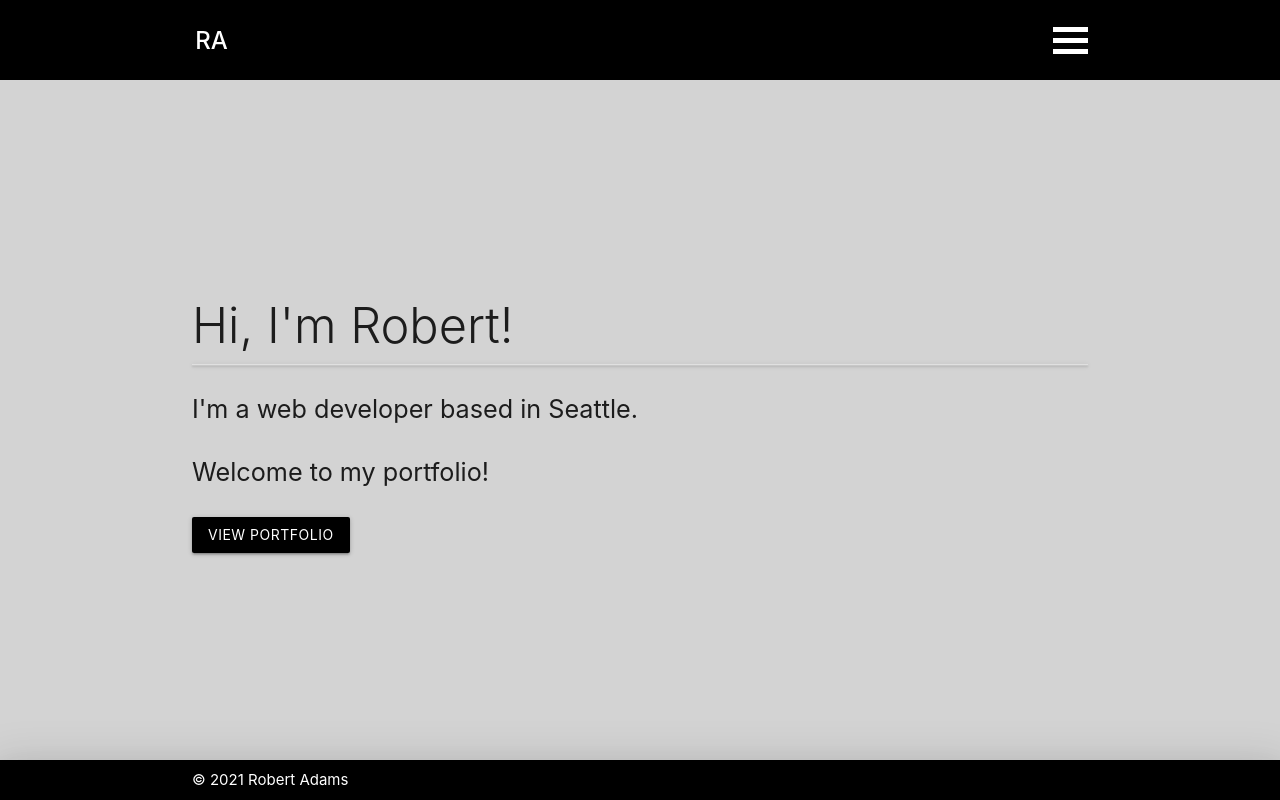
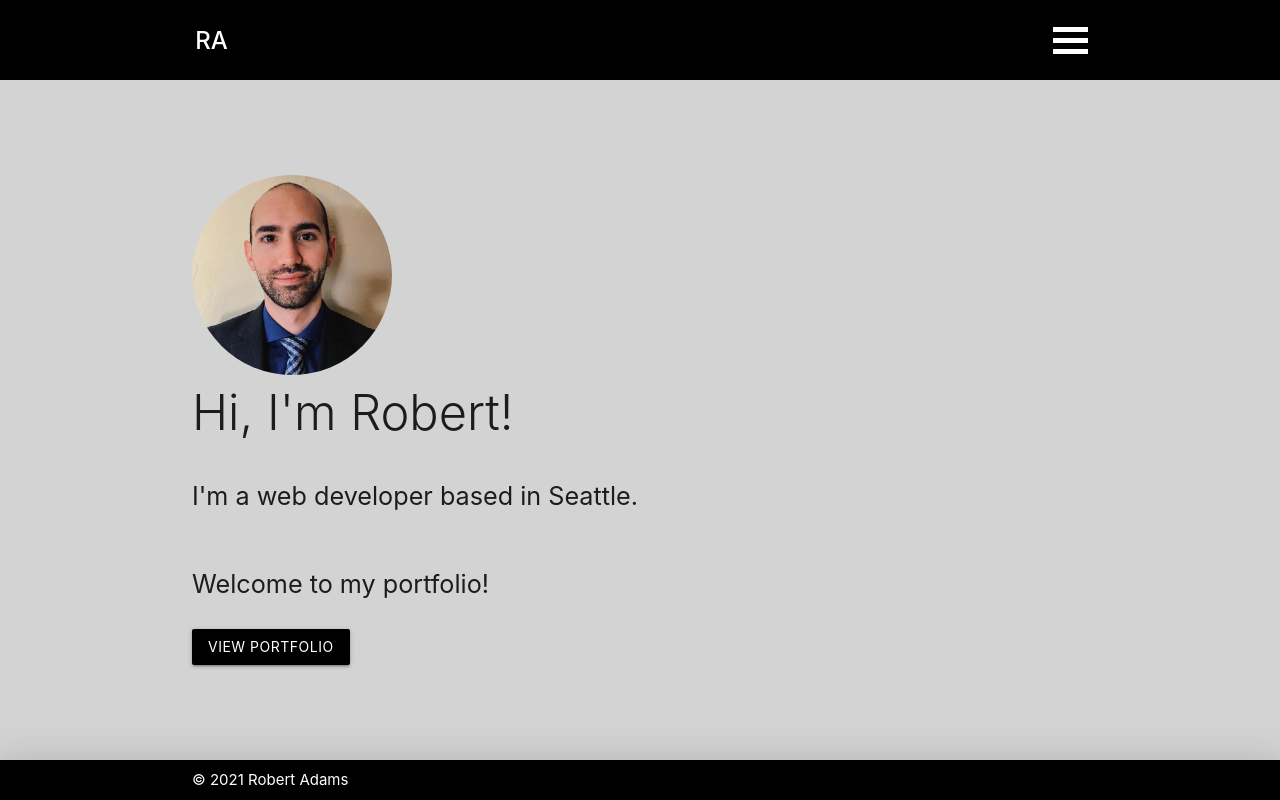
Before and after one commit to comatosino/comatosino.github.io, a React (Create React App) app: page / in a window 1280 px wide. Built offline with nearby package versions, Linux system fonts and the light colour scheme.

Commit message:
moved avatar to intro and added styles

```diff
--- a/src/pages/About/About.js
+++ b/src/pages/About/About.js
@@ -1,6 +1,4 @@
 import React from "react";
-
-import Avatar from "./images/avatar.jpg";
 
 import "./About.css";
 
@@ -10,8 +8,6 @@ export default function About() {
       <h1 className="page-header">About</h1>
       <div className="divider z-depth-1"></div>
       <div className="section">
-        <img src={Avatar} alt="avatar" className="circle" width="200px" />
-
         <div className="about-content-container">
           <p className="left-align">
             Hello, I'm Robert!
--- a/src/pages/Intro/Intro.css
+++ b/src/pages/Intro/Intro.css
@@ -14,3 +14,9 @@
   overflow: hidden;
   transition: height 0.5s, opacity 0s, overflow 0s;
 }
+
+.myContainer {
+  display: flex;
+  flex-direction: column;
+  align-items: flex-start;
+}
--- a/src/pages/Intro/Intro.js
+++ b/src/pages/Intro/Intro.js
@@ -2,10 +2,13 @@ import React from "react";
 
 import "./Intro.css";
 
+import Avatar from "./images/avatar.jpg";
+
 export default function Intro() {
   return (
     <section id="intro">
-      <div className="container">
+      <div className="container myContainer">
+      <img src={Avatar} alt="avatar" className="circle" width="200px" />
         <h1 className="page-header light">Hi, I'm Robert!</h1>
         <div className="divider z-depth-1"></div>
         <p className="flow-text">I'm a web developer based in Seattle.</p>
```
Also changed, not shown: src/pages/Intro/images/avatar.jpg (renamed from src/pages/About/images/avatar.jpg).
